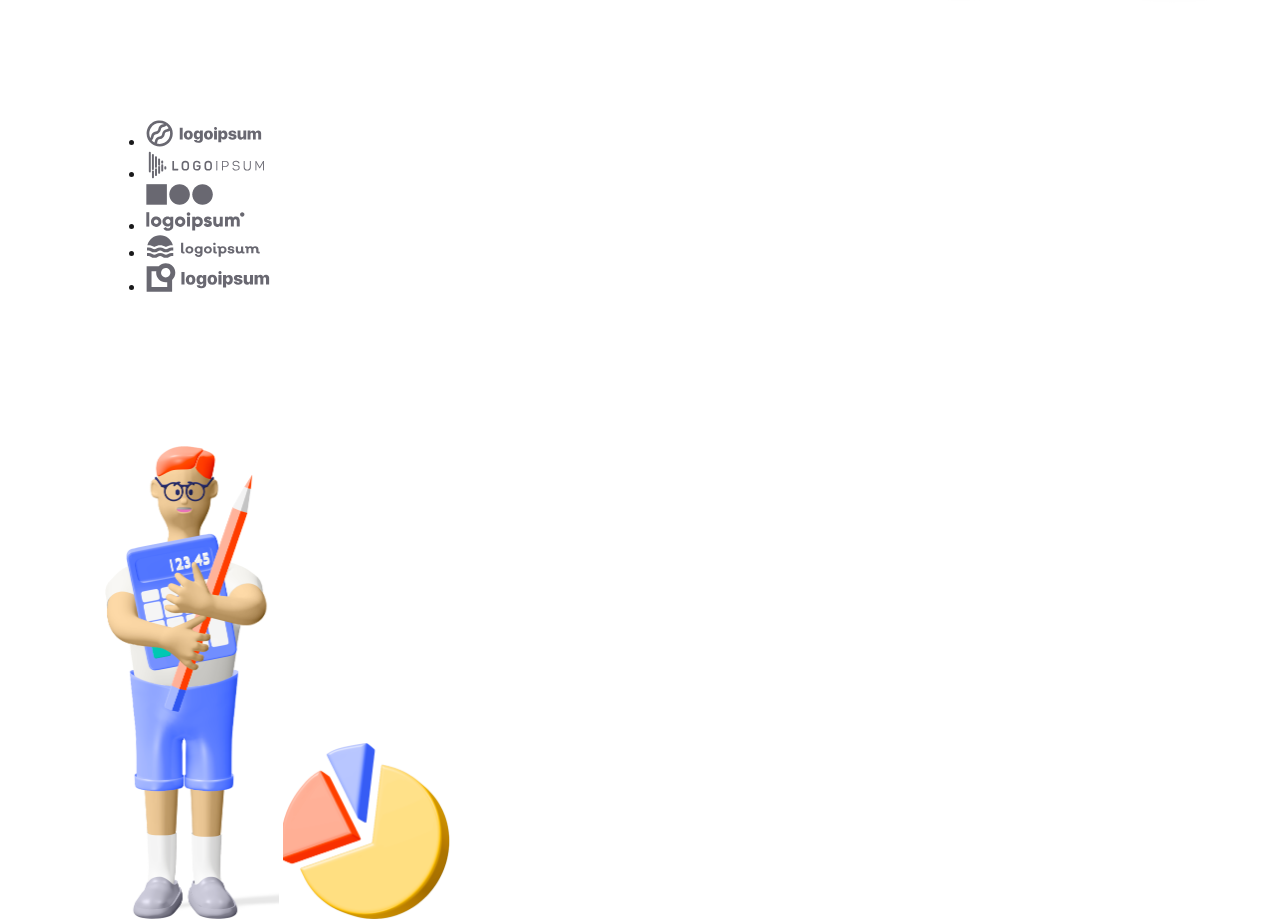
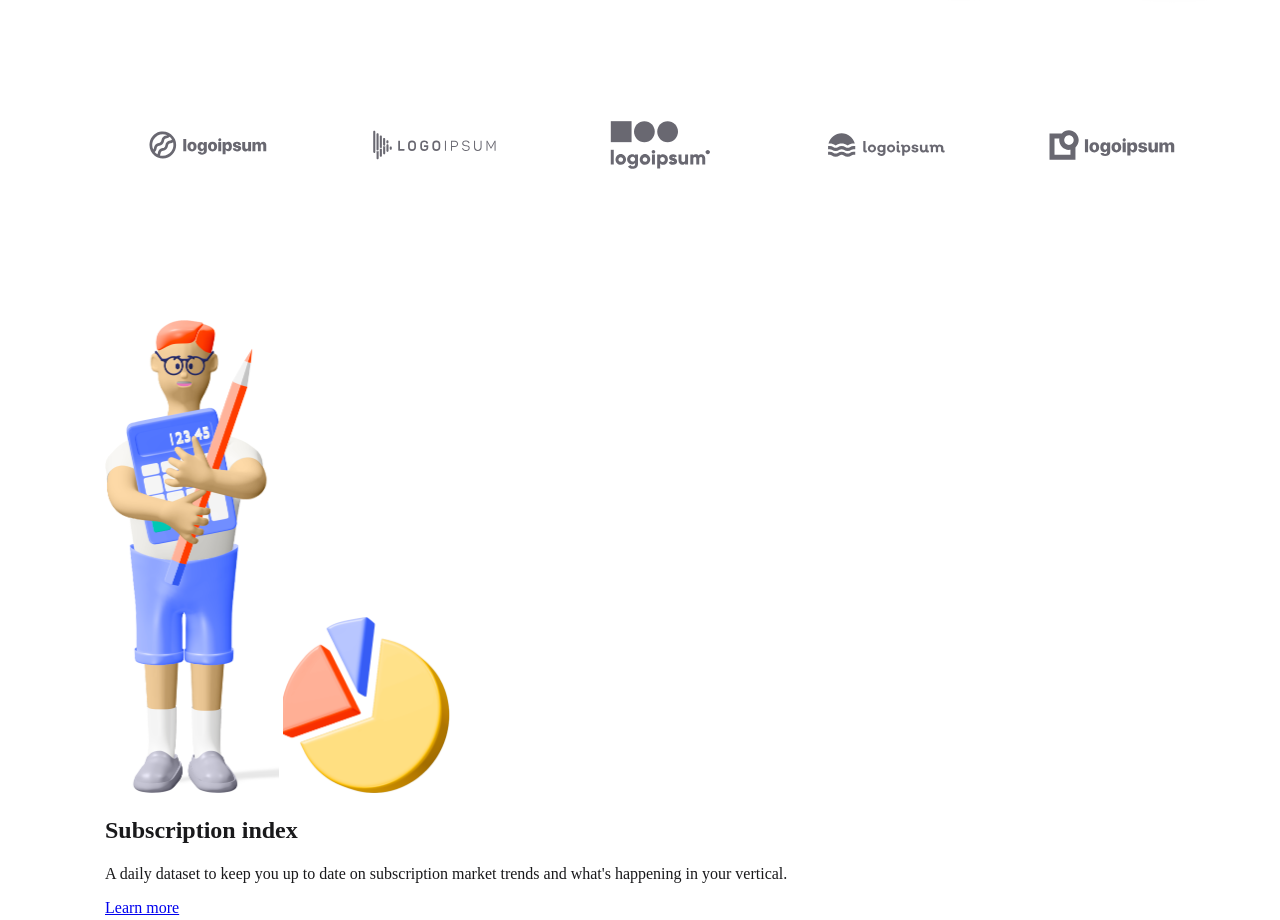
Before and after one commit to meowto16/landing-practice, a website built with webpack: page src/template.html in a window 1280 px wide. Shown: the part 840-1760 px from the top of the page. Built offline with nearby package versions, Linux system fonts and the light colour scheme.

Commit message:
Feature: Completed brands section

```diff
--- a/src/styles/index.scss
+++ b/src/styles/index.scss
@@ -285,3 +285,26 @@
     left: percentage(56 / $width);
   }
 }
+
+.brands {}
+
+.brands-list {
+  list-style: none;
+  display: flex;
+  align-items: center;
+  justify-content: space-between;
+  grid-gap: 8px;
+
+  &__item {
+    display: flex;
+    align-items: center;
+    justify-content: center;
+    width: 126px;
+    height: 50px;
+  }
+
+  &__img {
+    max-width: 100%;
+    height: auto;
+  }
+}
```
Also changed, not shown: 1 other file.
